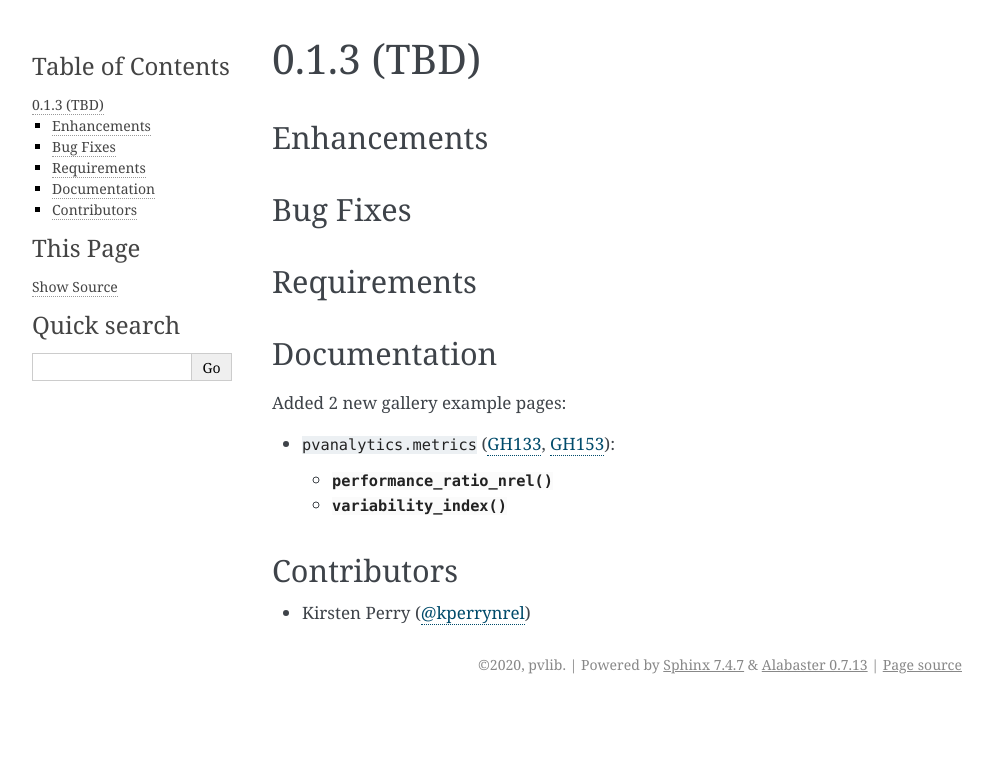
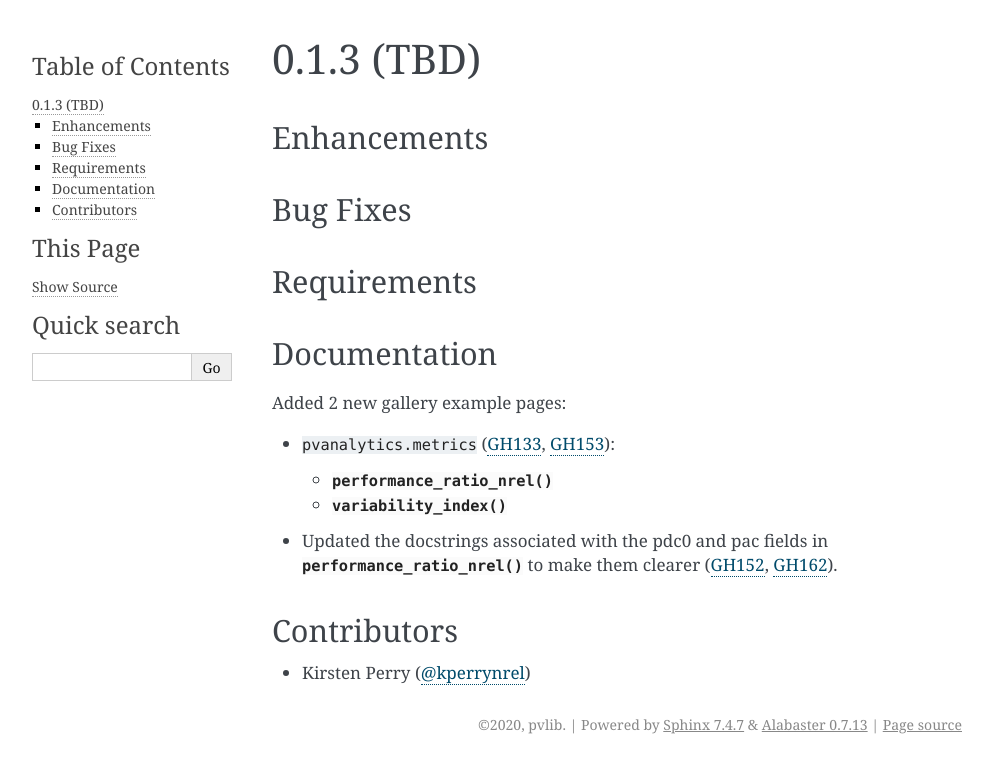
Before and after one commit to pvlib/pvanalytics, a Sphinx documentation site: the page built from docs/whatsnew/0.1.3.rst, in a window 1280 px wide. Shown: the top 773 px of the page, without its empty margins (148-1140 px from the left). Built offline with Sphinx 7.4.7, drawn with Linux system fonts in a browser that asks for light colours; pages that are not in the unit, such as notebooks, are missing from menus.

Commit message:
updated the whatsnew file with docstring update

```diff
--- a/docs/whatsnew/0.1.3.rst
+++ b/docs/whatsnew/0.1.3.rst
@@ -24,6 +24,8 @@ Added 2 new gallery example pages:
   * :py:func:`~pvanalytics.metrics.performance_ratio_nrel`
   * :py:func:`~pvanalytics.metrics.variability_index`
 
+* Updated the docstrings associated with the pdc0 and pac fields in :py:func:`~pvanalytics.metrics.performance_ratio_nrel` to make them clearer (:issue:`152`, :pull:`162`).
+
 Contributors
 ~~~~~~~~~~~~
 
```
